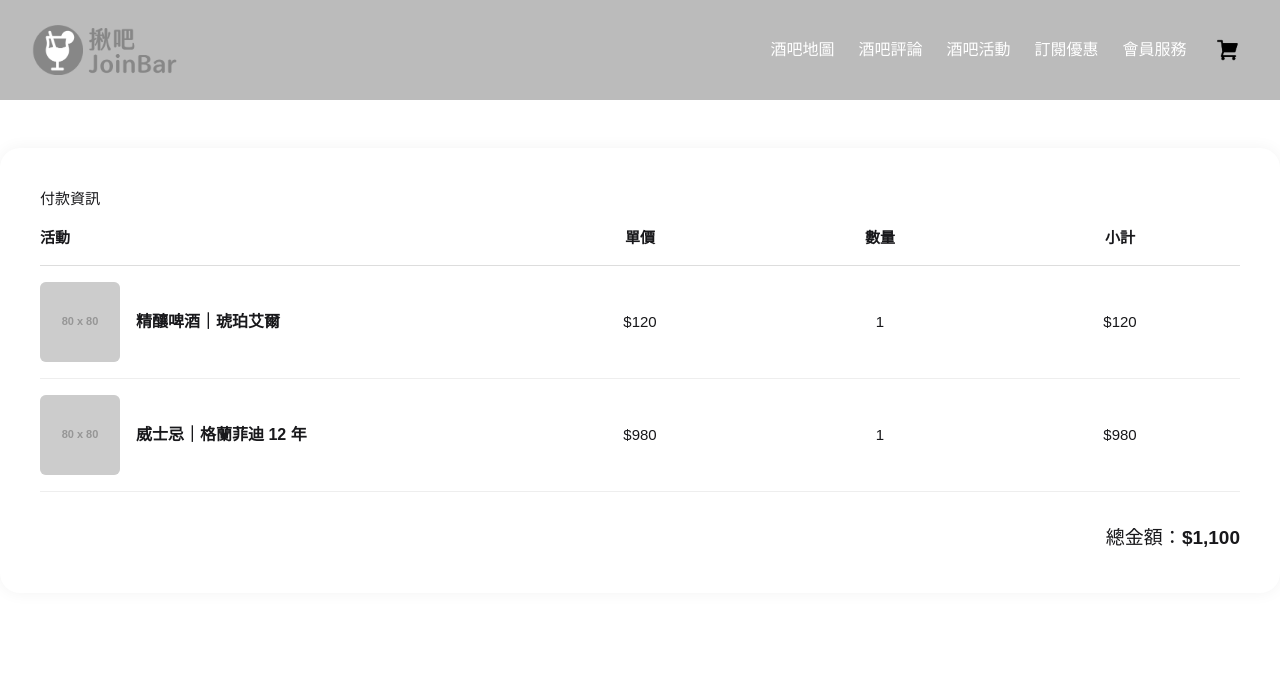
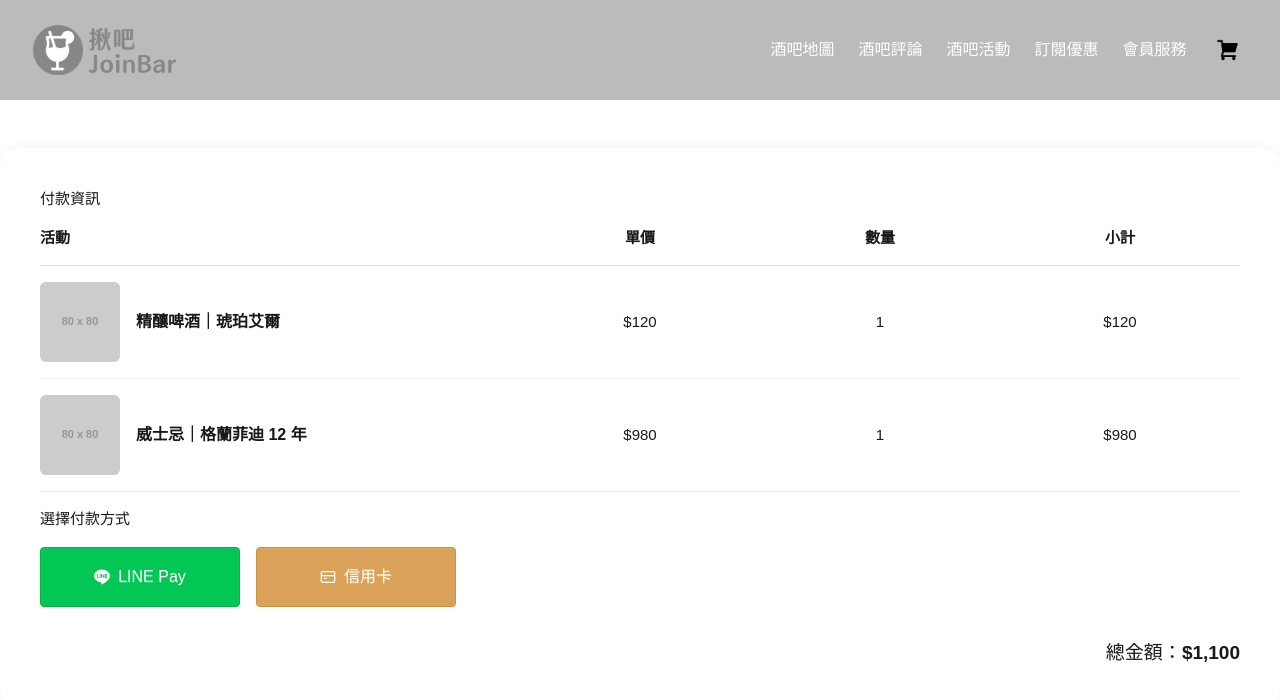
Before and after one commit to JoinBar-project/joinbar-frontend, a Vue app: page /payment in a window 1280 px wide. Shown: the top 700 px of the page. Built offline with nearby package versions, Linux system fonts and the light colour scheme.

Commit message:
feat: implement payment method selectionfeat: implement payment method selection

```diff
--- a/src/views/cart/Payment.vue
+++ b/src/views/cart/Payment.vue
@@ -28,10 +28,45 @@
         <div class="subtotal">${{ calcSubtotal(item) }}</div>
       </div>
 
-      <div class="total-bar">
-        <p class="total-label">
-          總金額：<strong>${{ totalPrice }}</strong>
-        </p>
+      <div class="payment-method section-spacing">
+        <h3>選擇付款方式</h3>
+
+        <!-- 付款方式選擇 -->
+        <div class="payment-options">
+          <!-- LINE Pay 選項 -->
+          <button
+            class="btn bg-[#03C755] text-white border-[#00b544] payment-btn"
+            :class="{ 'ring-2 ring-[#03C755] ring-offset-2': paymentMethod === 'linepay' }"
+            @click="paymentMethod = 'linepay'"
+          >
+            <svg aria-label="Line logo" width="16" height="16" xmlns="http://www.w3.org/2000/svg" viewBox="0 0 16 16">
+              <g fill-rule="evenodd" stroke-linejoin="round" fill="white">
+                <path fill-rule="nonzero" d="M12.91 6.57c.232 0 .42.19.42.42 0 .23-.188.42-.42.42h-1.17v.75h1.17a.42.42 0 1 1 0 .84h-1.59a.42.42 0 0 1-.418-.42V5.4c0-.23.188-.42.42-.42h1.59a.42.42 0 0 1-.002.84h-1.17v.75h1.17zm-2.57 2.01a.421.421 0 0 1-.757.251l-1.63-2.217V8.58a.42.42 0 0 1-.42.42.42.42 0 0 1-.418-.42V5.4a.418.418 0 0 1 .755-.249L9.5 7.366V5.4c0-.23.188-.42.42-.42.23 0 .42.19.42.42v3.18zm-3.828 0c0 .23-.188.42-.42.42a.42.42 0 0 1-.418-.42V5.4c0-.23.188-.42.42-.42.23 0 .418.19.418.42v3.18zM4.868 9h-1.59c-.23 0-.42-.19-.42-.42V5.4c0-.23.19-.42.42-.42.232 0 .42.19.42.42v2.76h1.17a.42.42 0 1 1 0 .84M16 6.87C16 3.29 12.41.376 8 .376S0 3.29 0 6.87c0 3.208 2.846 5.896 6.69 6.405.26.056.615.172.705.394.08.2.053.518.026.722 0 0-.092.565-.113.685-.035.203-.16.79.693.432.854-.36 4.607-2.714 6.285-4.646C15.445 9.594 16 8.302 16 6.87"></path>
+              </g>
+            </svg>
+            LINE Pay
+          </button>
+
+          <!-- 信用卡選項 -->
+          <button
+            class="btn bg-[#daa258] text-white border-[#c89242] payment-btn"
+            :class="{ 'ring-2 ring-[#daa258] ring-offset-2': paymentMethod === 'creditcard' }"
+            @click="paymentMethod = 'creditcard'"
+          >
+            <svg width="16" height="16" viewBox="0 0 24 24" fill="none" xmlns="http://www.w3.org/2000/svg">
+              <path d="M2 6C2 4.89543 2.89543 4 4 4H20C21.1046 4 22 4.89543 22 6V18C22 19.1046 21.1046 20 20 20H4C2.89543 20 2 19.1046 2 18V6Z" stroke="white" stroke-width="2"/>
+              <path d="M2 10H22" stroke="white" stroke-width="2"/>
+              <path d="M6 14H10" stroke="white" stroke-width="2"/>
+            </svg>
+            信用卡
+          </button>
+        </div>
+
+        <div class="total-bar section-spacing">
+          <p class="total-label">
+            總金額：<strong>${{ totalPrice }}</strong>
+          </p>
+        </div>
       </div>
     </div>
   </div>
@@ -42,6 +77,7 @@ import { useCartStore } from '@/stores/cartStore'
 import { computed, ref, onMounted } from 'vue'
 
 const cart = useCartStore()
+const paymentMethod = ref('')
 const isLoading = ref(true)
 
 onMounted(() => {
@@ -162,4 +198,35 @@ const totalPrice = computed(() =>
 .total-label {
   font-size: 19px;
 }
+
+.payment-method {
+  font-size: 15px;
+  margin-top: 16px;
+}
+
+/* 付款方式選擇樣式 */
+.payment-options {
+  display: flex;
+  gap: 16px;
+  margin-top: 16px;
+}
+
+.payment-btn {
+  padding: 12px 20px;
+  font-size: 16px;
+  font-weight: 500;
+  height: auto;
+  min-height: 60px;
+  width: 200px;
+  display: flex;
+  align-items: center;
+  justify-content: center;
+  gap: 8px;
+  transition: all 0.2s;
+}
+
+.payment-btn:hover {
+  transform: translateY(-1px);
+  box-shadow: 0 4px 12px rgba(0, 0, 0, 0.15);
+}
 </style>
```
